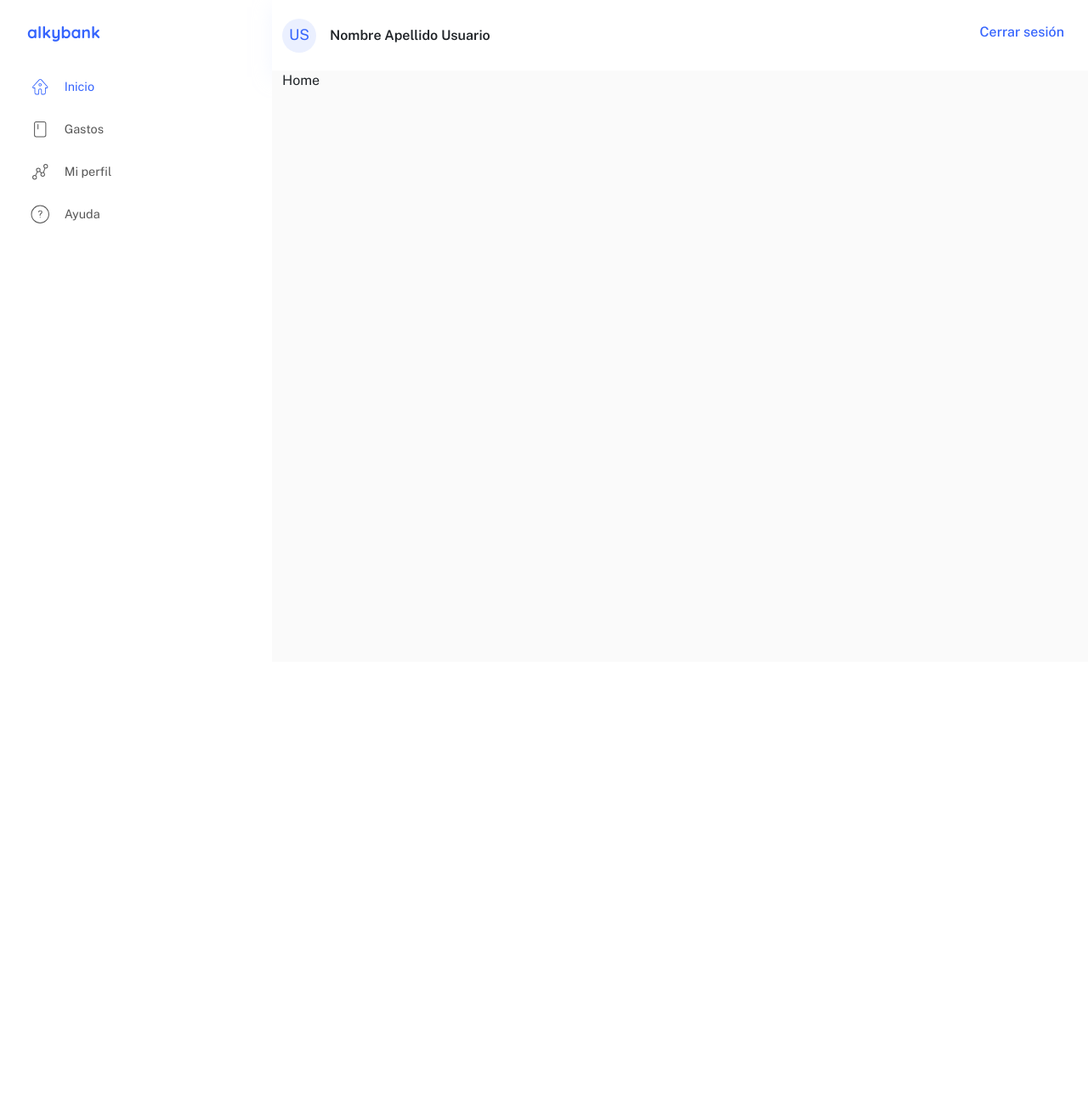
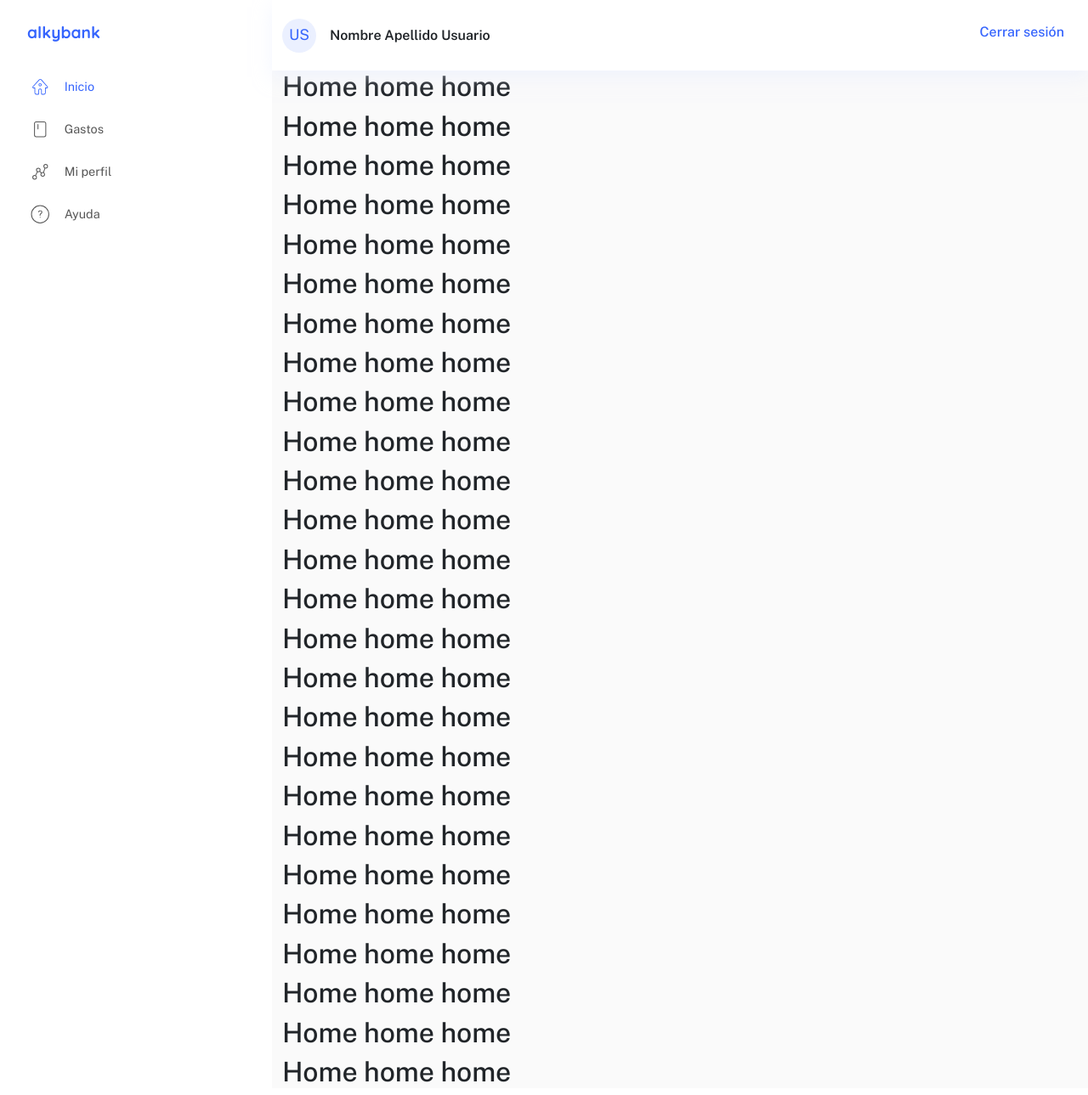
Before and after one commit to ThiagoLopezA/Skill-Up-JS-Front-02, a React app: page / in a window 1280 px wide. Shown: the whole page at 85% size. Before the commit the page ends 800 px from the top, so only its background shows below. Built offline with nearby package versions, Linux system fonts and the light colour scheme; the HTML template or start-up script is replaced by a standard one.

Commit message:
<styles>(navbar): animation and fixed aside

```diff
--- a/src/Components/ClientLayout/ClientLayout.jsx
+++ b/src/Components/ClientLayout/ClientLayout.jsx
@@ -1,14 +1,14 @@
-import React from "react";
-import AsideNavbar from "./components/AsideNavbar/AsideNavbar";
-import Topbar from "./components/Topbar/Topbar";
-import styles from "./ClientLayout.module.css";
-import { Outlet } from "react-router-dom";
+import React from 'react'
+import AsideNavbar from './components/AsideNavbar/AsideNavbar'
+import Topbar from './components/Topbar/Topbar'
+import styles from './ClientLayout.module.css'
+import { Outlet } from 'react-router-dom'
 
 export default function ClientLayout() {
   return (
     <div className="container-fluid">
       <div className="row d-flex flex-row">
-        <div className="d-none d-md-flex col-md-3 p-0">
+        <div className="d-none d-md-flex col-md-3 p-0 position-relative">
           <AsideNavbar />
         </div>
         <div className="col-12 col-md-9 p-0 ">
@@ -50,5 +50,5 @@ export default function ClientLayout() {
     //     </div>
     //   </div>
     // </nav>
-  );
+  )
 }
--- a/src/Components/ClientLayout/components/AsideNavbar/AsideNavbar.jsx
+++ b/src/Components/ClientLayout/components/AsideNavbar/AsideNavbar.jsx
@@ -1,15 +1,14 @@
-import React from "react";
-import styles from "./AsideNavbar.module.css";
-import NavbarButton from "../NavbarButton/NavbarButton";
-import Nav from "../Nav/Nav";
+import React from 'react'
+import styles from './AsideNavbar.module.css'
+import Nav from '../Nav/Nav'
 
 export default function AsideNavbar() {
   return (
     <section className={`${styles.menu_wrapper}`}>
-      <div className={`${styles.menu}`}>
+      <div>
         <div className={`${styles.brand}`}>alkybank</div>
         <Nav />
       </div>
     </section>
-  );
+  )
 }
--- a/src/Components/ClientLayout/components/AsideNavbar/AsideNavbar.module.css
+++ b/src/Components/ClientLayout/components/AsideNavbar/AsideNavbar.module.css
@@ -1,10 +1,14 @@
 .menu_wrapper {
-    width: 100%;
-    height: 100vh;
+  position: fixed;
+  top: 0;
+  bottom: 0;
+  left: 0;
+  width: inherit;
+  height: 100vh;
 }
-.brand{
-    font-family: 'Quicksand';
-    font-size: 1.2rem;
-    color: #3564FD;
-    padding: 1.5rem 2rem;
+.brand {
+  font-family: 'Quicksand';
+  font-size: 1.2rem;
+  color: #3564fd;
+  padding: 1.5rem 2rem;
 }
--- /dev/null
+++ b/src/Components/ClientLayout/components/Topbar/AsideActive.css
@@ -0,0 +1,17 @@
+.AsideActive {
+  position: fixed;
+  top: 0;
+  bottom: 0;
+  left: 0;
+  right: 0;
+  width: 100vw;
+  height: 100vh;
+  background-color: rgba(255, 255, 255, 50%);
+
+  transition: 600ms transform;
+  transform: translateX(-1000px);
+}
+.AsideActive.active {
+  transition: 300ms transform;
+  transform: translateX(0);
+}
--- a/src/Components/ClientLayout/components/Topbar/Topbar.jsx
+++ b/src/Components/ClientLayout/components/Topbar/Topbar.jsx
@@ -1,12 +1,14 @@
-import React from "react";
-import { useState } from "react";
-import Button from "../../../Button/Button";
-import styles from "./Topbar.module.css";
-import Nav from "../Nav/Nav";
+import React from 'react'
+import { useState } from 'react'
+import Button from '../../../Button/Button'
+import styles from './Topbar.module.css'
+import Nav from '../Nav/Nav'
+
+import './AsideActive.css'
 
 export default function Topbar() {
-  const [visibility, setVisibility] = useState(false);
-  const handleVisibility = () => setVisibility(!visibility);
+  const [visibility, setVisibility] = useState(false)
+  const handleVisibility = () => setVisibility(!visibility)
 
   const menuIcon = (
     <svg
@@ -24,7 +26,7 @@ export default function Topbar() {
         d='M3 19h18v-1H3v1Zm0-6h18v-1H3v1Zm0-7v1h18V6H3Z",",M3 19h18v-1H3v1Zm0-6h18v-1H3v1Zm0-7v1h18V6H3Z'
       ></path>
     </svg>
-  );
+  )
 
   const closeIcon = (
     <svg
@@ -42,7 +44,7 @@ export default function Topbar() {
         d='m12.629 11.833 5.555-5.477a.5.5 0 0 0-.702-.712l-5.565 5.487L6.35 5.644a.5.5 0 0 0-.702.712l5.555 5.477-5.555 5.478a.5.5 0 0 0 .702.712l5.566-5.487 5.565 5.487a.5.5 0 0 0 .702-.712l-5.555-5.478Z",",m12.629 11.833 5.555-5.477a.5.5 0 0 0-.702-.712l-5.565 5.487L6.35 5.644a.5.5 0 0 0-.702.712l5.555 5.477-5.555 5.478a.5.5 0 0 0 .702.712l5.566-5.487 5.565 5.487a.5.5 0 0 0 .702-.712l-5.555-5.478Z'
       ></path>
     </svg>
-  );
+  )
 
   return (
     <>
@@ -68,8 +70,10 @@ export default function Topbar() {
         <div className="d-md-none"></div>
       </section>
 
-      {visibility && (
-        <section className={`${styles.menu_wrapper} d-md-none`}>
+      {/* HIDDEN/SHOW */}
+      <section
+        className={`AsideActive ${visibility ? 'active' : ''} d-md-none`}
+      >
         <div className={`${styles.menu} pb-4`}>
           <div>
             <button
@@ -91,7 +95,6 @@ export default function Topbar() {
           </Button>
         </div>
       </section>
-      )}
     </>
-  );
+  )
 }
--- a/src/Components/ClientLayout/components/Topbar/Topbar.module.css
+++ b/src/Components/ClientLayout/components/Topbar/Topbar.module.css
@@ -1,22 +1,20 @@
 @import url('https://fonts.googleapis.com/css2?family=Quicksand:wght@700&display=swap');
-.topbar{
+
+.topbar {
   padding: 1rem;
   background: #fff;
   width: 100%;
+  position: sticky;
+  top: 0;
+  right: 0;
 }
-.brand{
+.brand {
   font-family: 'Quicksand';
   font-size: 1.2rem;
-    color: #3564FD;
+  color: #3564fd;
 }
-.menu_wrapper{
-    position: absolute;
-    width: 100vw;
-    height: 100vh;
-    background-color: rgba(255,255,255,50%);
-    top: 0;
-}
-.menu{
+
+.menu {
   width: 45vw;
   height: 100%;
   background-color: #fff;
@@ -26,16 +24,16 @@
   flex-direction: column;
   justify-content: space-between;
 }
-.icon_button{
-    background-color: rgba(0,0,0,0);
-    border:none;
-    width:fit-content
+.icon_button {
+  background-color: rgba(0, 0, 0, 0);
+  border: none;
+  width: fit-content;
 }
-.menu .icon_button{
+.menu .icon_button {
   margin-left: 1.2rem;
   margin-top: 1.2rem;
 }
-.menu_header{
+.menu_header {
   width: 100%;
   display: flex;
   flex-direction: column;
@@ -45,13 +43,13 @@
   align-items: center;
   margin-top: 1rem;
 }
-.topbar .avatar{
+.topbar .avatar {
   width: 2.5rem;
   height: 2.5rem;
   font-size: 1.1rem;
   margin-right: 1rem;
 }
-.avatar{
+.avatar {
   display: flex;
   justify-content: center;
   align-items: center;
@@ -59,26 +57,26 @@
   height: 4rem;
   padding: 1rem;
   border-radius: 50%;
-    color: #3564FD;
+  color: #3564fd;
   font-size: 1.5rem;
-    background-color: #EBF0FF;
+  background-color: #ebf0ff;
 }
-.username{
+.username {
   width: 100%;
   text-align: center;
   padding: 1rem 1rem 2rem 1rem;
   font-weight: 600;
 }
-.user_topbar{
+.user_topbar {
   display: flex;
   align-items: center;
 }
-.user_topbar .username{
+.user_topbar .username {
   padding: 0;
 }
 
-@media (min-width: 768px){
-   .topbar{
+@media (min-width: 768px) {
+  .topbar {
     box-shadow: rgba(231, 238, 255, 0.5) 0px 8px 20px 0px;
   }
 }
--- a/src/pages/Home.jsx
+++ b/src/pages/Home.jsx
@@ -1,7 +1,36 @@
-import React from "react";
+import React from 'react'
 
 const Home = () => {
-  return <>Home</>;
-};
+  return (
+    <div>
+      <h2>Home home home</h2>
+      <h2>Home home home</h2>
+      <h2>Home home home</h2>
+      <h2>Home home home</h2>
+      <h2>Home home home</h2>
+      <h2>Home home home</h2>
+      <h2>Home home home</h2>
+      <h2>Home home home</h2>
+      <h2>Home home home</h2>
+      <h2>Home home home</h2>
+      <h2>Home home home</h2>
+      <h2>Home home home</h2>
+      <h2>Home home home</h2>
+      <h2>Home home home</h2>
+      <h2>Home home home</h2>
+      <h2>Home home home</h2>
+      <h2>Home home home</h2>
+      <h2>Home home home</h2>
+      <h2>Home home home</h2>
+      <h2>Home home home</h2>
+      <h2>Home home home</h2>
+      <h2>Home home home</h2>
+      <h2>Home home home</h2>
+      <h2>Home home home</h2>
+      <h2>Home home home</h2>
+      <h2>Home home home</h2>
+    </div>
+  )
+}
 
-export default Home;
+export default Home
```
Lines whose indentation alone changed are shown as unchanged.
